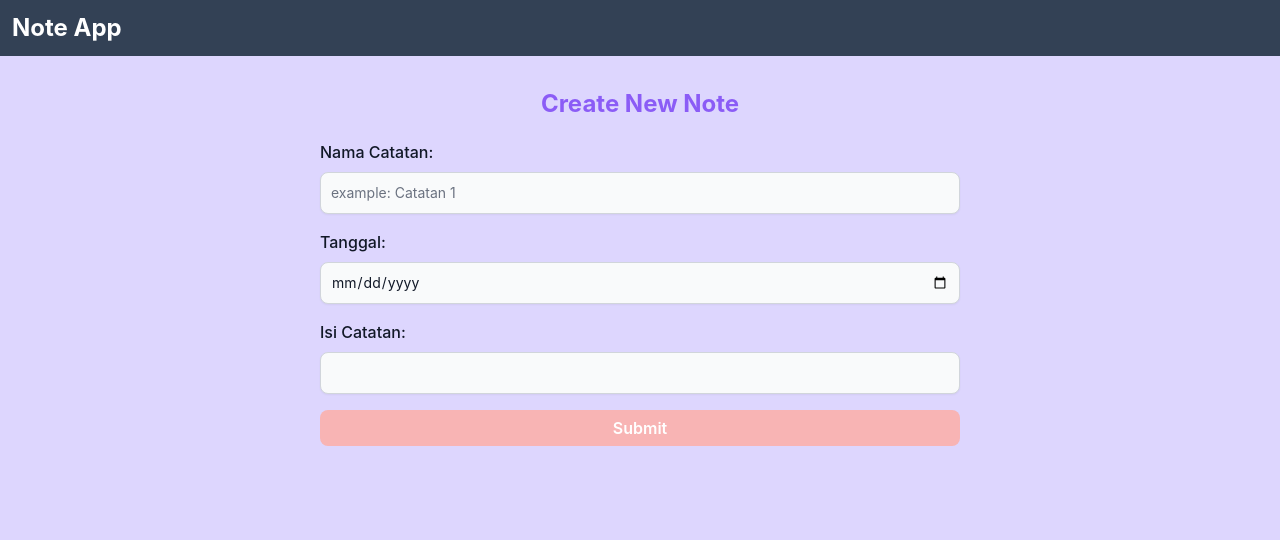
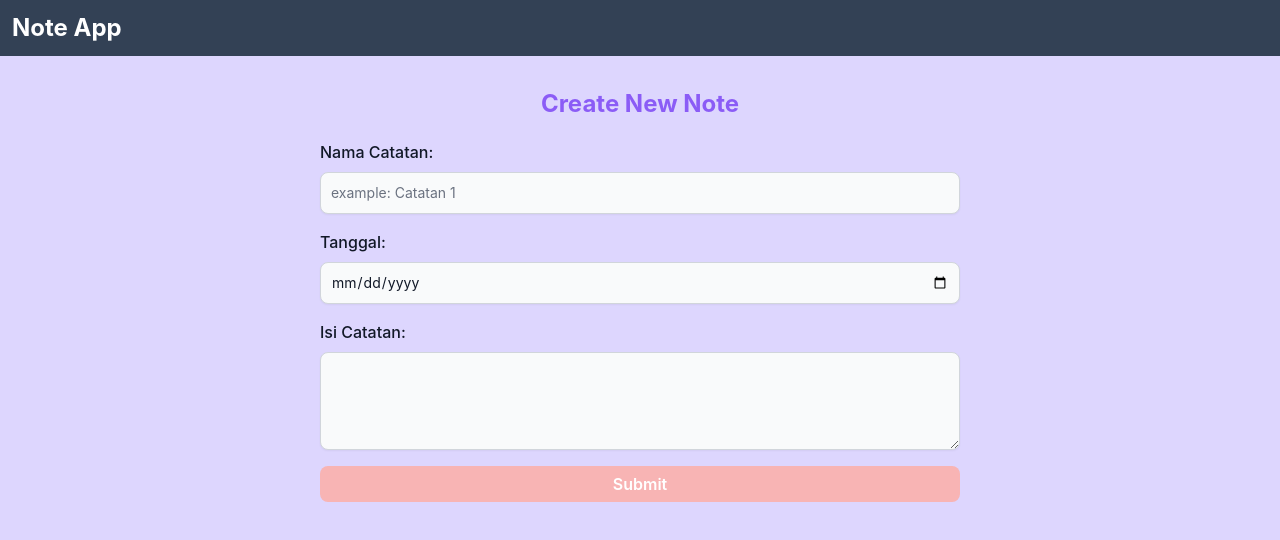
Before and after one commit to bimocahyo7/Note-App-ReactJS, a React (Create React App) app: page /add-note in a window 1280 px wide. Shown: the top 540 px of the page. Built offline with nearby package versions, Linux system fonts and the light colour scheme; sample sign-in values are in the browser's storage.

Commit message:
Adding style form input login & register page

```diff
--- a/src/App.jsx
+++ b/src/App.jsx
@@ -1,10 +1,20 @@
 import { BrowserRouter, Navigate, Outlet, Route, Routes } from "react-router-dom";
 import "./App.css";
-import Navbar from "./components/Navbar";
+import { Navbar, NavbarLogout } from "./components/Navbar";
 import AddNotePage from "./pages/AddNotePage";
 import HomePage from "./pages/HomePage";
 import LoginPage from "./pages/LoginPage";
 import RegisterPage from "./pages/RegisterPage";
+import { getAccessToken } from "./utils/network";
+
+function IsAuthenticate() {
+  let auth = getAccessToken();
+  if (!auth) {
+    return <Navigate to="/login" />;
+  }
+
+  return <Outlet />;
+}
 
 function App() {
   return (
@@ -14,8 +24,11 @@ function App() {
         <Routes>
           <Route path="/register" element={<RegisterPage />} />
           <Route path="/login" element={<LoginPage />} />
-          <Route path="/" element={<HomePage />} />
-          <Route path="/add-note" element={<AddNotePage />} />
+
+          <Route element={<IsAuthenticate />}>
+            <Route path="/" element={<HomePage />} />
+            <Route path="/add-note" element={<AddNotePage />} />
+          </Route>
         </Routes>
       </BrowserRouter>
     </div>
--- a/src/components/Navbar.jsx
+++ b/src/components/Navbar.jsx
@@ -1,11 +1,23 @@
 import React from "react";
+import { ButtonDefault } from "./Button";
 
 const Navbar = () => {
   return (
-    <nav className="bg-slate-700 p-3">
+    <nav className="bg-slate-700 p-3 flex justify-between">
       <h1 className="text-2xl font-bold text-white">Note App</h1>
     </nav>
   );
 };
 
-export default Navbar;
+const NavbarLogout = (props) => {
+  const { onLogout } = props;
+
+  return (
+    <nav className="bg-slate-700 p-3 flex justify-between">
+      <h1 className="text-2xl font-bold text-white">Note App</h1>
+      <ButtonDefault onclick={() => onLogout}>Logout</ButtonDefault>
+    </nav>
+  );
+};
+
+export { Navbar, NavbarLogout };
--- a/src/pages/AddNotePage.jsx
+++ b/src/pages/AddNotePage.jsx
@@ -1,8 +1,9 @@
 import React, { useState } from "react";
-import { Label, TextInput } from "flowbite-react";
+import { Label, TextInput, Textarea } from "flowbite-react";
 import { useNavigate } from "react-router-dom";
 import { ButtonDefault, ButtonDisabled } from "../components/Button";
 import { addNote } from "../utils/local";
+import { NavbarLogout } from "../components/Navbar";
 
 const AddNotePage = () => {
   const navigate = useNavigate();
@@ -21,7 +22,10 @@ const AddNotePage = () => {
   }
 
   return (
-    <div className="container min-h-screen flex justify-center gap-3 bg-violet-200 py-8">
+    <div>
+      {/* <NavbarLogout /> */}
+      {/* Container Add Note */}
+      <div className="container min-h-screen flex justify-center bg-violet-200 py-8">
         <form
           onSubmit={(event) => {
             console.log("Berhasil disubmit!");
@@ -64,13 +68,14 @@ const AddNotePage = () => {
             <div className="mb-2 block">
               <Label className="text-base">Isi Catatan:</Label>
             </div>
-          <TextInput
+            <Textarea
               onChange={(event) => {
                 console.log(event.target.value);
                 const value = event.target.value;
                 setNote({ ...note, body: value });
               }}
               type="text"
+              rows={4}
               required
               shadow
             />
@@ -80,6 +85,7 @@ const AddNotePage = () => {
           {note.title && note.createdAt && note.body ? <ButtonDefault>Submit</ButtonDefault> : <ButtonDisabled>Submit</ButtonDisabled>}
         </form>
       </div>
+    </div>
   );
 };
 
--- a/src/pages/HomePage.jsx
+++ b/src/pages/HomePage.jsx
@@ -2,6 +2,8 @@ import React, { useState, useEffect } from "react";
 import { useNavigate } from "react-router-dom";
 import { CustomNote } from "../components/Note";
 import { deleteNote, getNotes } from "../utils/local";
+import { NavbarLogout } from "../components/Navbar";
+import { deleteAccesToken } from "../utils/network";
 
 const HomePage = () => {
   const navigate = useNavigate();
@@ -22,6 +24,10 @@ const HomePage = () => {
   const onHandleDeleteNote = (index) => {
     deleteNote(index);
     setNotes(getNotes());
+  };
+
+  const handleLogoutButton = () => {
+    deleteAccesToken();
   };
 
   useEffect(() => {
--- a/src/pages/LoginPage.jsx
+++ b/src/pages/LoginPage.jsx
@@ -1,9 +1,12 @@
 import React from "react";
 import { useState } from "react";
 import { useNavigate } from "react-router-dom";
-import { login } from "../utils/network";
+import { login, putAccessToken } from "../utils/network";
 import { Label, TextInput } from "flowbite-react";
 import { ButtonDefault, ButtonDisabled } from "../components/Button";
+import { FaUserCircle } from "react-icons/fa";
+import { RiLockPasswordFill } from "react-icons/ri";
+import { Navbar } from "../components/Navbar";
 
 function LoginPage() {
   const navigate = useNavigate();
@@ -14,11 +17,14 @@ function LoginPage() {
     event.preventDefault();
 
     login({ username, password }).then((response) => {
-      console.log(response);
+      console.log(response.data);
+
       if (!response.error) {
+        //Simpan data token ke local storage/browser
+        putAccessToken(response?.data?.token);
+
+        alert(`Selamat datang ${username}`);
         // Jika berhasil login (username dan password VALID), navigasi ke home page
-        console.log("Berhasil login akun!");
-        alert(`Selamat datang ${username}`);
         navigate("/");
       } else {
         alert("Gagal: Salah Email/Password!");
@@ -51,6 +57,7 @@ function LoginPage() {
               setUsername(value);
             }}
             type="text"
+            icon={FaUserCircle}
             required
             shadow
           />
@@ -68,6 +75,7 @@ function LoginPage() {
                 setPassword(value);
               }}
               type="password"
+              icon={RiLockPasswordFill}
               required
               shadow
             />
@@ -79,7 +87,7 @@ function LoginPage() {
 
         {/* Navigate Register */}
         <div>
-          <text className="text-sm">Belum punya akun?</text>
+          <Label className="text-sm">Belum punya akun?</Label>
           <button onClick={onRegisterHandler} className="text-sm pl-1">
             <u>Register</u>
           </button>
--- a/src/pages/RegisterPage.jsx
+++ b/src/pages/RegisterPage.jsx
@@ -4,6 +4,9 @@ import { useNavigate } from "react-router-dom";
 import { register } from "../utils/network";
 import { Label, TextInput } from "flowbite-react";
 import { ButtonDefault, ButtonDisabled } from "../components/Button";
+import { FaUserCircle } from "react-icons/fa";
+import { RiLockPasswordFill } from "react-icons/ri";
+import { Navbar } from "../components/Navbar";
 
 function RegisterPage() {
   const navigate = useNavigate();
@@ -33,6 +36,7 @@ function RegisterPage() {
 
   return (
     <div className="container min-h-screen flex justify-center bg-amber-100">
+      {/* <Navbar /> */}
       <form
         onSubmit={(event) => {
           console.log("Berhasil disubmit!");
@@ -52,6 +56,7 @@ function RegisterPage() {
             }}
             type="text"
             placeholder="example: bimocahyo"
+            icon={FaUserCircle}
             required
             shadow
           />
@@ -68,6 +73,7 @@ function RegisterPage() {
               setPassword(value);
             }}
             type="password"
+            icon={RiLockPasswordFill}
             required
             shadow
           />
@@ -78,7 +84,7 @@ function RegisterPage() {
 
         {/* Navigate Login */}
         <div>
-          <text className="text-sm">Punya akun?</text>
+          <Label className="text-sm">Punya akun?</Label>
           <button onClick={onLoginHandler} className="text-sm pl-1">
             <u>Login</u>
           </button>
--- a/src/utils/network.js
+++ b/src/utils/network.js
@@ -6,6 +6,10 @@ function getAccessToken() {
 
 function putAccessToken(accessToken) {
   return localStorage.setItem("accessToken", accessToken);
+}
+
+async function deleteAccesToken() {
+  localStorage.clear();
 }
 
 async function fetchWithToken(url, options = {}) {
@@ -121,4 +125,4 @@ async function deleteNote(id) {
   return { error: false, code: response.status, data: responseJson.data };
 }
 
-export { getAccessToken, putAccessToken, login, register, getUserLogged, addNote, getNotes, getNote, deleteNote };
+export { getAccessToken, putAccessToken, deleteAccesToken, login, register, getUserLogged, addNote, getNotes, getNote, deleteNote };
```
Lines whose indentation alone changed are shown as unchanged.
